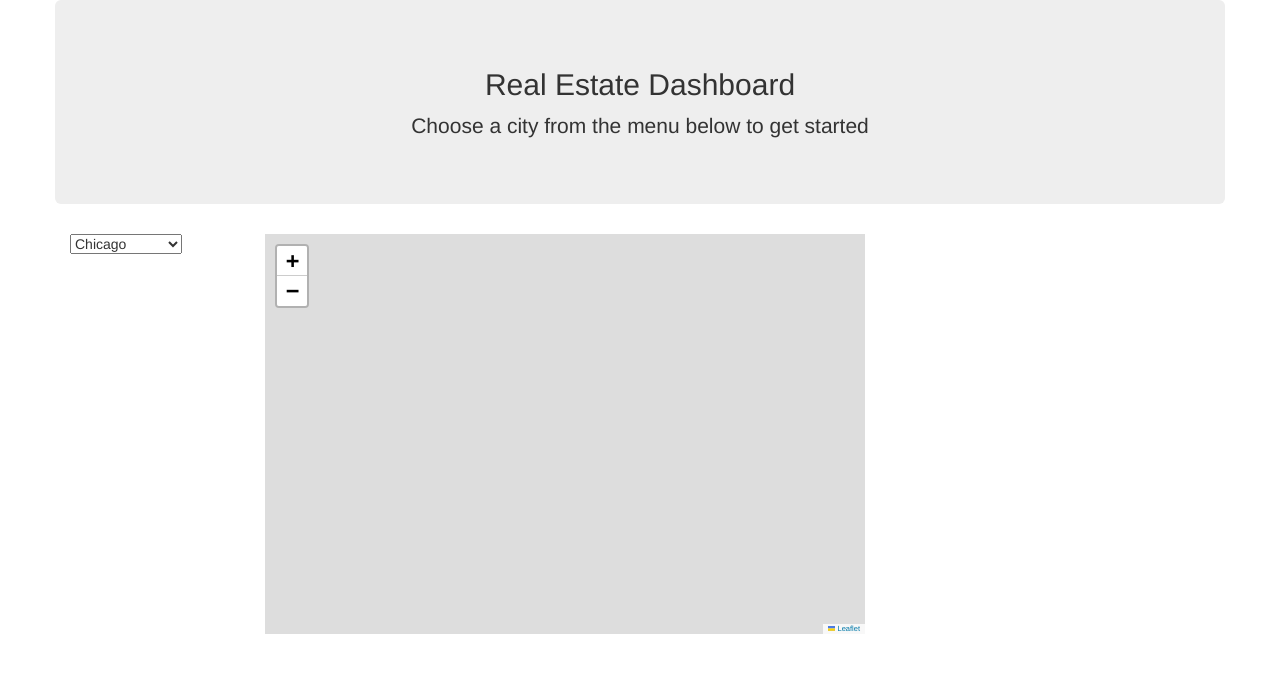
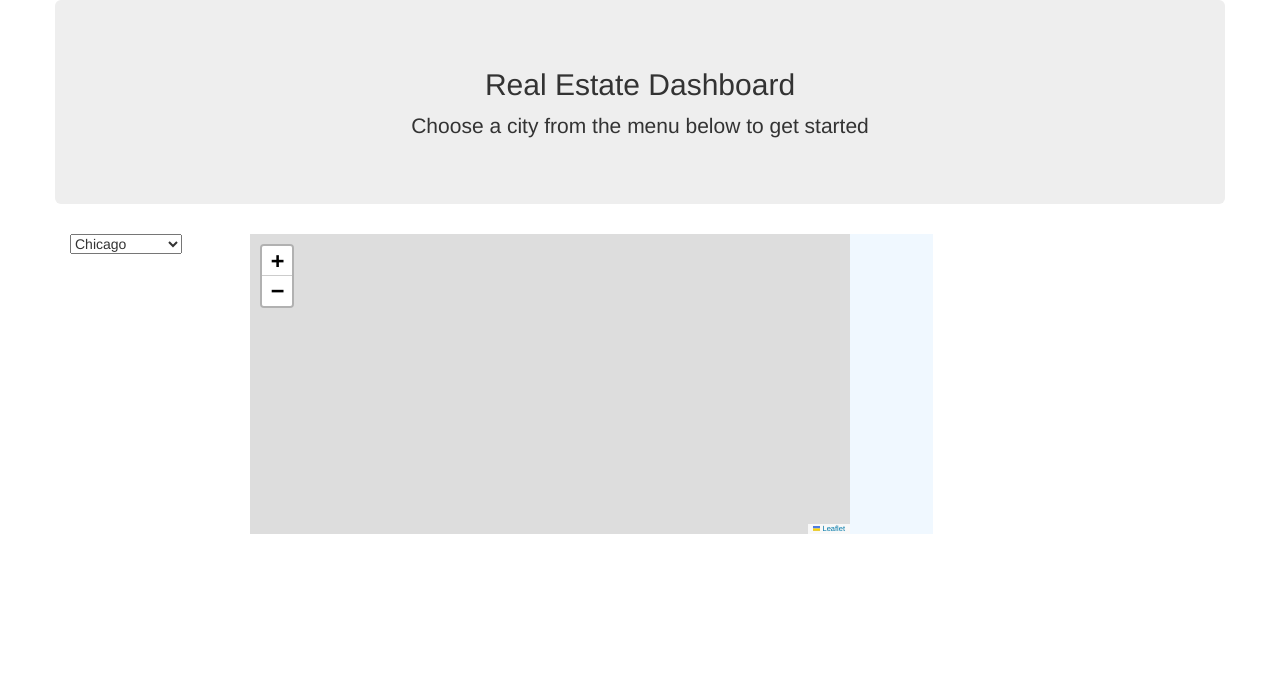
Before and after one commit to annapettigrew/real-estate-dashboard, a Flask app: page / in a window 1280 px wide. Shown: the top 673 px of the page. Run offline with Flask 2, Linux system fonts and the light colour scheme; data that the repository does not hold is empty; some libraries are stand-ins or nearby versions.

Commit message:
barchart

```diff
--- a/static/css/style.css
+++ b/static/css/style.css
@@ -1,4 +1,17 @@
 #map {
     width: 600px;
-    height: 400px;
+    height: 300px;
 }
+
+.main {
+    margin:0;
+    padding:0;
+    background-color: aliceblue;
+    flex: auto;
+    align-content: center;
+}
+
+#bar {
+    margin:0;
+    padding:0;
+}
--- a/static/js/app.js
+++ b/static/js/app.js
@@ -14,6 +14,7 @@ function optionChanged(val) {
     var baths = [];
     var sqFeet = [];
     var pricePerSqft = [];
+    var time = [];
 
     d3.json(url).then((data) => {
         let homes = data.response_json.homes;
@@ -23,6 +24,11 @@ function optionChanged(val) {
             var bed = homes[i].homeData.beds;
             var bath = homes[i].homeData.baths;
             var sqFt = homes[i].homeData.sqftInfo.amount;
+            var timeOnMarket = homes[i].homeData.daysOnMarket.daysOnMarket;
+
+            if ((timeOnMarket) !== undefined){
+                time.push(timeOnMarket.value)
+            };
 
             if ((homePrice / sqFt) !== undefined){
                 pricePerSqft.push(homePrice / sqFt)
@@ -49,22 +55,23 @@ function optionChanged(val) {
         var cityState = homes[0].homeData.addressInfo.city + ", " + homes[0].homeData.addressInfo.state
         var meanLat = d3.mean(lats)
         var meanLon = d3.mean(lons)
-        var meanPrice = d3.mean(homePrices)
-        var meanBeds = d3.mean(beds)
-        var meanBaths = d3.mean(baths)
-        var meanSqft = d3.mean(sqFeet)
+        var meanPrice = Math.round(d3.mean(homePrices))
+        var meanBeds = Math.round(d3.mean(beds))
+        var meanBaths = Math.round(d3.mean(baths))
+        var meanSqft = Math.round(d3.mean(sqFeet))
         var meanSqftPrice = d3.mean(pricePerSqft)
 
         cityInfo(cityState, meanPrice, meanBeds, meanBaths, meanSqft, meanSqftPrice)
         setView(meanLat,meanLon)
         createMarkers(data)
+        bar(homePrices, time);
 
     });
 };
 
 function cityInfo(cityState, meanPrice, meanBeds, meanBaths, meanSqft, meanSqftPrice) {
     d3.select("#header").html(`
-        <h3>${cityState}</h3><br />
+        <h4>${cityState}</h4><br />
     `)
     d3.select("#cityInfo").html(`
         <h5>Mean Price: $${meanPrice}</h5>
--- a/static/js/logic.js
+++ b/static/js/logic.js
@@ -13,7 +13,7 @@ function createMarkers(data) {
 
     priceMarkers.push(
       L.circle([lat,lon], {
-          fillOpacity: 0.75,
+          fillOpacity: 0.5,
           color: "white",
           fillColor: "red",
           // Adjust the radius.
@@ -24,7 +24,7 @@ function createMarkers(data) {
 
     dayMarkers.push(
       L.circle([lat,lon], {
-          fillOpacity: 1,
+          fillOpacity: 0.3,
           color: "white",
           fillColor: "blue",
           radius: (daysOnMarket)*100,
@@ -35,7 +35,9 @@ function createMarkers(data) {
     homeMarkers.push(
       L.marker([lat,lon])
         .bindPopup(`
-            <h4>${addy}</h4><br /> Days on Market: ${daysOnMarket}
+            <h4>${addy}</h4><br />
+            Days on Market: ${daysOnMarket}<br />
+            Price: $${price}
         `)
     );
   }
@@ -60,6 +62,7 @@ function createMarkers(data) {
   };
 
   L.control.layers(baseMaps,overlayMaps).addTo(map);
+
 }
 
 var map = null;
@@ -74,4 +77,55 @@ map.addLayer(osmLayer);
 
 function setView(lat, lon) {
   map.setView(new L.LatLng(lat,lon), 10);
-}
+};
+
+function bar(x, y) {
+  var data = [{
+      type: "bar",
+      x: x,
+      y: y,
+      margin: {
+          l: 10,
+          r: 10,
+          t: 10,
+          b: 10
+      },
+      marker: {
+          size: x,
+      }
+  }];
+
+  var layout = {
+      plot_bgcolor: "rgba(0,0,0,0)",
+      paper_bgcolor: "rgba(0,0,0,0)",
+      title: {
+        text: 'Price by Time on Market',
+        font: {
+            family: 'Courier New, monospace',
+            size: 24
+        },
+        xref: 'paper',
+        x: 0.05,
+      },
+      xaxis: {
+        title: {
+            text: 'Home Price',
+            font: {
+                family: 'Courier New, monospace',
+                size: 18,
+            }
+        },
+      },
+      yaxis: {
+        title: {
+            text: 'Time on Market',
+            font: {
+                family: 'Courier New, monospace',
+                size: 18,
+            }
+        },
+      },
+  };
+
+  Plotly.newPlot('bar', data, layout);
+};
--- a/templates/index.html
+++ b/templates/index.html
@@ -34,13 +34,15 @@
             <option value="30818">Austin</option>
           </select>
         </div>
+        <div id="cityInfo"></div>
       </div>
-      <div class="col-md-7">
+      <div class="col-md-7 main">
         <div id="header"></div>
         <div id="map"></div>
+        <div id="bar"></div>
       </div>
       <div class="col-md-3">
-        <div id="cityInfo"></div>
+        <div id="rightBar"></div>
       </div>
     </div>
     <div class="row footer">
@@ -53,7 +55,7 @@
   integrity="sha512-gZwIG9x3wUXg2hdXF6+rVkLF/0Vi9U8D2Ntg4Ga5I5BZpVkVxlJWbSQtXPSiUTtC0TjtGOmxa1AJPuV0CPthew=="
   crossorigin=""></script>
   <script src="https://d3js.org/d3.v5.min.js"></script>
-  <!-- <script src="https://cdn.plot.ly/plotly-latest.min.js"></script> -->
+  <script src="https://cdn.plot.ly/plotly-latest.min.js"></script>
   <script src="./static/js/app.js"></script>
   <script src="./static/js/logic.js"></script>
 
```
